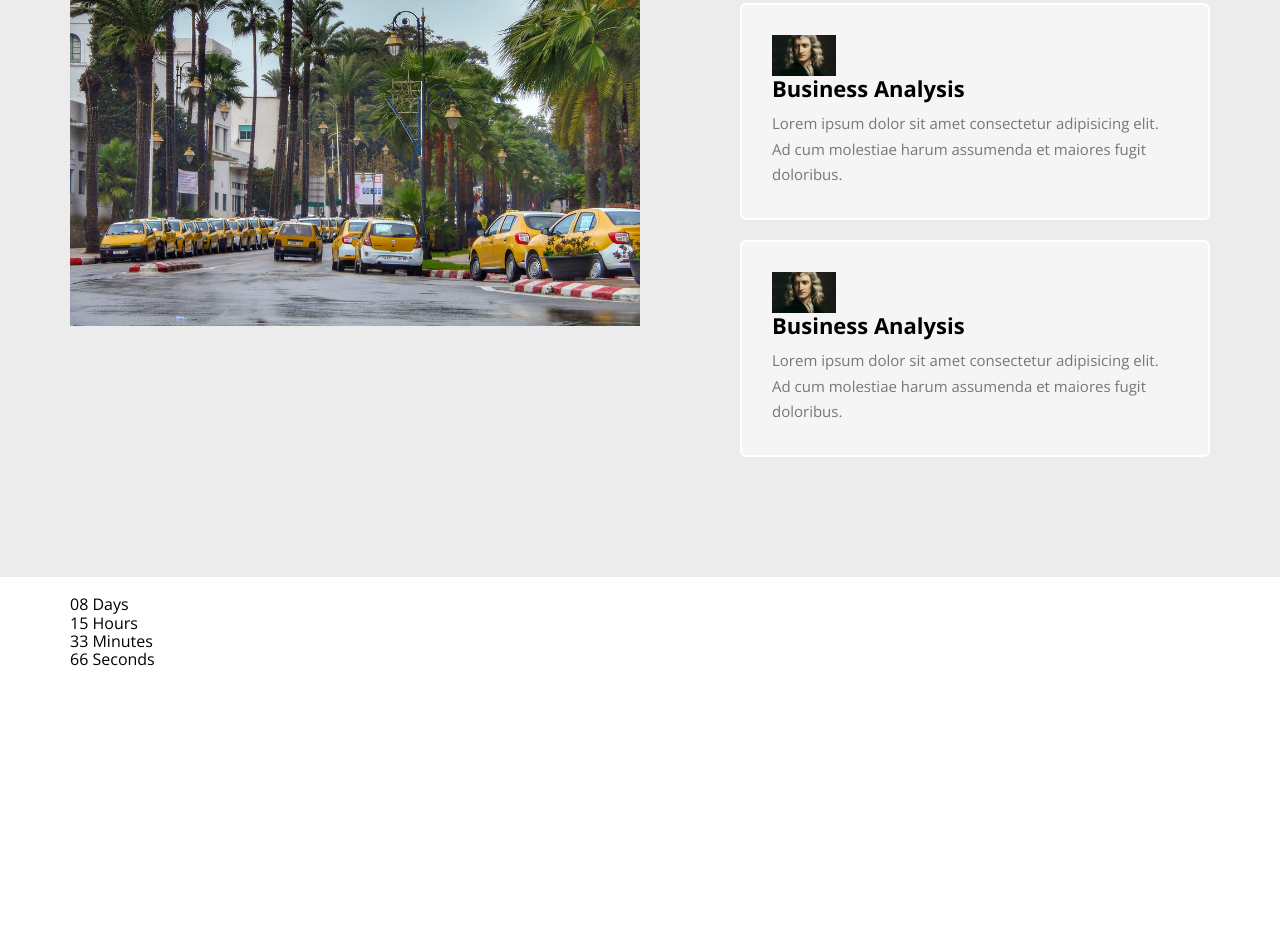
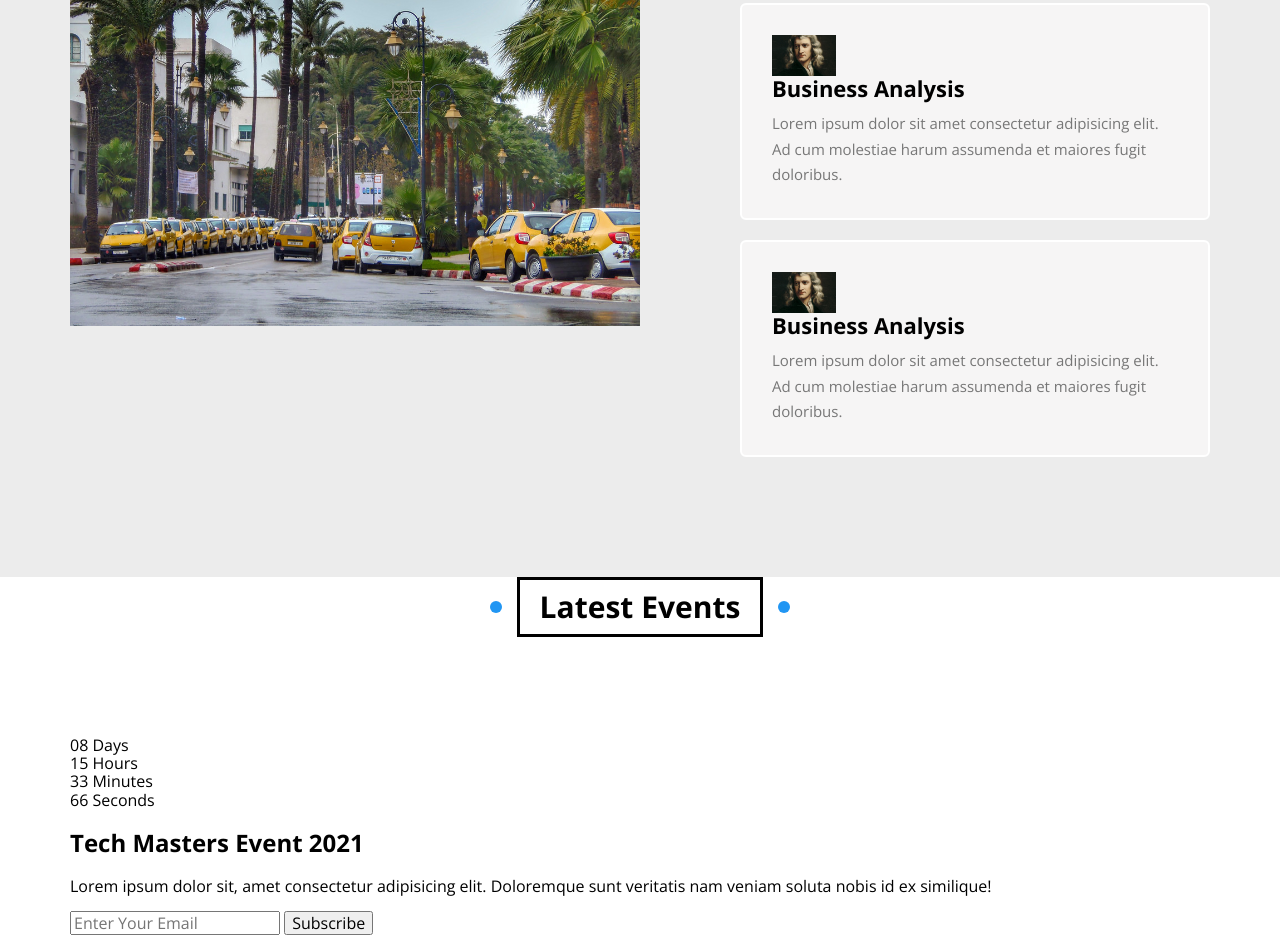
Before and after one commit to Ibra-him-elgharras/Template-42, a plain HTML site: page index.html in a window 1280 px wide. Shown: the part 8792-9727 px from the top of the page. Before the commit the page ends 9462 px from the top, so only its background shows below. Drawn offline with nearby package versions, Linux system fonts and the light colour scheme.

Commit message:
events-2

```diff
--- a/index.html
+++ b/index.html
@@ -659,6 +659,7 @@
     <!-- end works-->
     <!-- start events-->
     <div class="events" id="events">
+        <h2 class="main-title">Latest Events</h2>
         <div class="container">
             <img src="" alt="">
             <div class="info">
@@ -680,7 +681,18 @@
                         <span>Seconds</span>
                     </div>
                 </div>
-
+                <h2 class="title">Tech Masters Event 2021</h2>
+                <p class="description">
+                    Lorem ipsum dolor sit, amet consectetur adipisicing elit.
+                    Doloremque sunt veritatis nam
+                    veniam soluta nobis id ex similique!
+                </p>
+            </div>
+            <div class="subscribe">
+                <form action="">
+                    <input type="email" placeholder="Enter Your Email">
+                    <input type="submit" value="Subscribe">
+                </form>
             </div>
         </div>
     </div>
```
